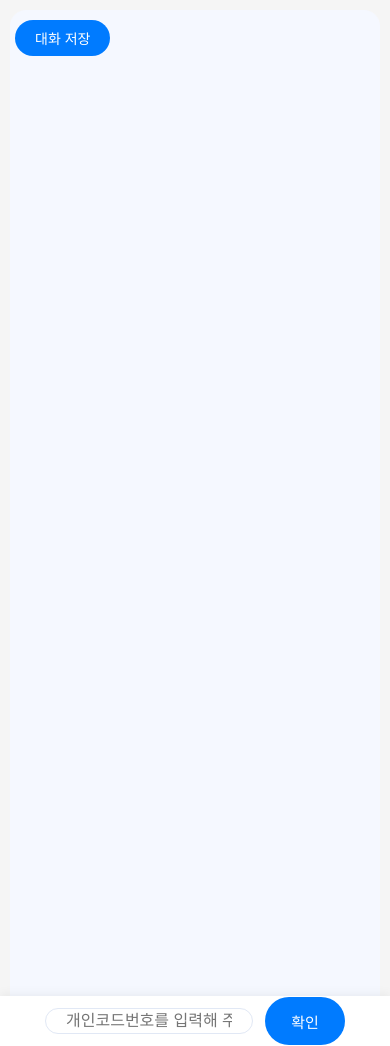
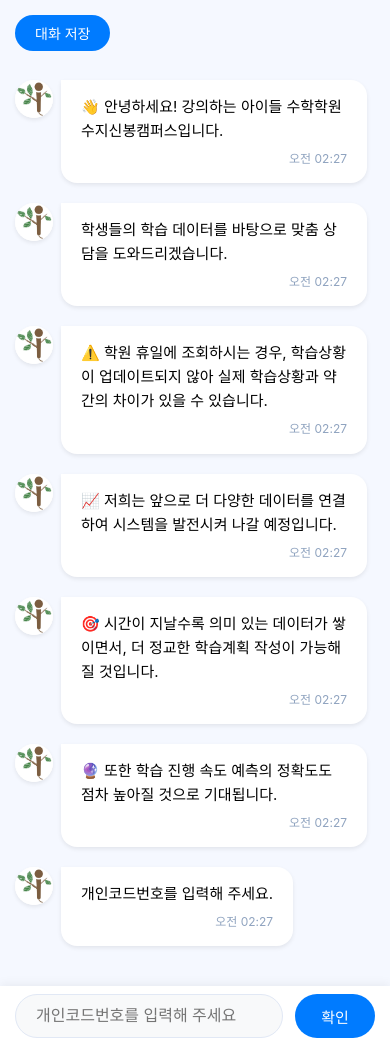
Before and after one commit to SINBONGMATH/learning-chatbotcd, a Flask app: template templates/chat.html in a window 390 px wide. Run offline with Flask 3, Linux system fonts and the light colour scheme; the template is opened without the code that fills it, so the values that code supplies are empty.

Commit message:
Update chat.html

```diff
--- a/templates/chat.html
+++ b/templates/chat.html
@@ -11,7 +11,7 @@
             --primary-hover: #0056b3;
             --background-color: #F5F8FF;
             --message-shadow: 0 2px 4px rgba(0,0,0,0.08);
-            --input-height: 50px;
+            --input-height: 60px;
         }
 
         * {
@@ -21,9 +21,9 @@
 
         body {
             margin: 0;
-            padding: 10px;
+            padding: 0;
             font-family: -apple-system, BlinkMacSystemFont, 'Segoe UI', Roboto, Arial, sans-serif;
-            background-color: #f5f5f5;
+            background-color: var(--background-color);
             height: 100vh;
             height: -webkit-fill-available;
             overflow: hidden;
@@ -35,13 +35,11 @@
         }
 
         .chat-container {
-            max-width: 100%;
-            margin: 0 auto;
-            height: calc(100vh - 20px);
+            height: 100vh;
+            height: -webkit-fill-available;
             display: flex;
             flex-direction: column;
             background-color: var(--background-color);
-            border-radius: 16px;
             position: relative;
             overflow: hidden;
         }
@@ -90,6 +88,12 @@
             word-wrap: break-word;
         }
 
+        .bot-message-with-logo a {
+            color: var(--primary-color);
+            text-decoration: underline;
+            font-weight: 500;
+        }
+
         .user-message {
             background-color: #FFE94A;
             padding: 15px 20px;
@@ -115,8 +119,8 @@
             bottom: 0;
             left: 0;
             right: 0;
-            padding: 15px 20px;
-            padding-bottom: calc(15px + var(--safe-area-inset-bottom));
+            padding: 8px 15px;
+            padding-bottom: calc(8px + var(--safe-area-inset-bottom));
             background: white;
             display: flex;
             box-shadow: 0 -2px 10px rgba(0,0,0,0.06);
@@ -129,24 +133,12 @@
             align-items: center;
             gap: 12px;
             flex: 1;
-            max-width: calc(100% - 40px);
-            margin: 0 auto;
-            padding: 0 20px;
+            max-width: 100%;
+            padding: 0 5px;
         }
 
         .message-container {
             display: none;
-        }
-
-        .input-wrapper {
-            display: flex;
-            align-items: center;
-            flex: 1;
-            gap: 8px;
-            background: #f8f9fa;
-            border-radius: 24px;
-            padding: 0 8px;
-            margin-right: 8px;
         }
 
         input {
@@ -155,9 +147,9 @@
             border: 1.5px solid #E1E8F5;
             border-radius: 24px;
             font-size: 15px;
-            background: transparent;
+            background: #f8f9fa;
             min-width: 0;
-            height: 24px;
+            height: 44px;
             transition: all 0.2s ease;
         }
 
@@ -170,20 +162,17 @@
 
         button {
             padding: 0 24px;
-            height: 48px;
+            height: 44px;
             background-color: var(--primary-color);
             color: white;
             border: none;
-            border-radius: 24px;
+            border-radius: 22px;
             font-size: 15px;
             font-weight: 500;
             cursor: pointer;
             transition: all 0.2s ease;
             min-width: 80px;
-        }
-
-        button:hover {
-            background-color: var(--primary-hover);
+            flex-shrink: 0;
         }
 
         button:active {
@@ -192,42 +181,12 @@
 
         .save-chat-btn {
             position: fixed;
-            top: 20px;
+            top: 15px;
             left: 15px;
             padding: 8px 20px;
             height: 36px;
             font-size: 14px;
             z-index: 1000;
-        }
-
-        .typing {
-            margin: 8px 0;
-            padding: 8px 16px;
-            background: rgba(255,255,255,0.8);
-            border-radius: 16px;
-            display: inline-flex;
-            align-items: center;
-            gap: 4px;
-            font-size: 13px;
-            color: #666;
-            backdrop-filter: blur(8px);
-            -webkit-backdrop-filter: blur(8px);
-        }
-
-        .typing span {
-            width: 4px;
-            height: 4px;
-            background: #666;
-            border-radius: 50%;
-            animation: typing 1s infinite;
-        }
-
-        .typing span:nth-child(2) { animation-delay: 0.2s; }
-        .typing span:nth-child(3) { animation-delay: 0.4s; }
-
-        @keyframes typing {
-            0%, 100% { transform: translateY(0); }
-            50% { transform: translateY(-4px); }
         }
 
         @keyframes fadeIn {
@@ -250,11 +209,7 @@
             }
 
             .input-container {
-                padding: 12px 15px;
-            }
-
-            .code-container, .message-container {
-                padding: 0 10px;
+                padding: 8px 10px;
             }
         }
     </style>
@@ -267,7 +222,7 @@
                 <input type="text" id="codeInput" placeholder="개인코드번호를 입력해 주세요">
                 <button onclick="verifyCode()">확인</button>
             </div>
-            <div class="message-container" id="messageContainer" style="display: none;">
+            <div class="message-container" id="messageContainer">
                 <input type="text" id="messageInput" placeholder="궁금하신 내용을 입력해 주세요">
                 <button onclick="sendMessage()">전송</button>
             </div>
@@ -276,28 +231,7 @@
     </div>
 
     <script>
-        function setViewportHeight() {
-            let vh = window.innerHeight * 0.01;
-            document.documentElement.style.setProperty('--vh', `${vh}px`);
-        }
-
-        window.addEventListener('resize', setViewportHeight);
-        window.addEventListener('orientationchange', setViewportHeight);
-        setViewportHeight();
-
-        const inputContainer = document.querySelector('.input-container');
-        const chatMessages = document.querySelector('.chat-messages');
-
-        function adjustScroll() {
-            setTimeout(() => {
-                chatMessages.scrollTop = chatMessages.scrollHeight;
-            }, 100);
-        }
-
-        inputContainer.addEventListener('focusin', adjustScroll);
-        window.addEventListener('resize', adjustScroll);
-
-        window.onload = function() {
+        document.addEventListener('DOMContentLoaded', function() {
             const messages = [
                 "👋 안녕하세요! 강의하는 아이들 수학학원 수지신봉캠퍼스입니다.",
                 "학생들의 학습 데이터를 바탕으로 맞춤 상담을 도와드리겠습니다.",
@@ -305,27 +239,16 @@
                 "📈 저희는 앞으로 더 다양한 데이터를 연결하여 시스템을 발전시켜 나갈 예정입니다.",
                 "🎯 시간이 지날수록 의미 있는 데이터가 쌓이면서, 더 정교한 학습계획 작성이 가능해질 것입니다.",
                 "🔮 또한 학습 진행 속도 예측의 정확도도 점차 높아질 것으로 기대됩니다.",
-                "개인코드번호를 입력해 주세요."
+                "개인코드번호를 입력해 주세요.",
+                "상담원과 직접 통화를 원하시면 <a href='tel:010-2963-5207'>010-2963-5207</a>로 연락 주시기 바랍니다."
             ];
 
-            for(let i = 0; i < messages.length; i += 2) {
-                const chunk = messages.slice(i, i + 2).join("\n\n");
-                if (chunk.trim()) {
-                    setTimeout(() => {
-                        addMessage(chunk, false);
-                    }, (i/2) * 2000);
-                }
-            }
-        }
-
-        function showTyping() {
-            const typingDiv = document.createElement('div');
-            typingDiv.className = 'typing';
-            typingDiv.innerHTML = '입력 중<span></span><span></span><span></span>';
-            chatMessages.appendChild(typingDiv);
-            chatMessages.scrollTop = chatMessages.scrollHeight;
-            return typingDiv;
-        }
+            messages.forEach((message, index) => {
+                setTimeout(() => {
+                    addMessage(message, false);
+                }, index * 1000);
+            });
+        });
 
         function addMessage(message, isUser) {
             const chatMessages = document.getElementById('chatMessages');
@@ -375,51 +298,76 @@
             chatMessages.scrollTop = chatMessages.scrollHeight;
         }
 
-        function showCodeConfirmation() {
-            const confirmMessage = "✅ 개인코드가 확인되었습니다. 문의하실 내용을 입력해주세요.";
-            addMessage(confirmMessage, false);
-        }
-
         function verifyCode() {
             const code = document.getElementById('codeInput').value;
             if (code.trim() !== '') {
                 document.getElementById('messageContainer').style.display = 'flex';
                 document.querySelector('.code-container').style.display = 'none';
-                showCodeConfirmation();
+                addMessage("✅ 개인코드가 확인되었습니다. 문의하실 내용을 입력해주세요.", false);
             } else {
                 alert('개인코드번호를 입력해주세요');
             }
         }
 
-        async function sendMessage() {
+        function sendMessage() {
             const messageInput = document.getElementById('messageInput');
             const message = messageInput.value;
+
             if (!message) {
                 alert('메시지를 입력해주세요');
                 return;
             }
+
             addMessage(message, true);
             messageInput.value = '';
 
-            try {
-                const response = await fetch('/chat', {
-                    method: 'POST',
-                    headers: {
-                        'Content-Type': 'application/json',
-                    },
-                    body: JSON.stringify({
-                        phone: document.getElementById('codeInput').value,
-                        message: message
-                    })
-                });
+            // 임시 응답 메시지
+            setTimeout(() => {
+                addMessage("문의하신 내용을 확인하였습니다. 담당 선생님이 확인 후 답변 드리도록 하겠습니다.", false);
+            }, 1000);
+        }
 
-                if (!response.ok) {
-                    throw new Error('Network response was not ok');
-                }
+        function saveChat() {
+            const messages = document.querySelectorAll('.user-message, .logo-message');
+            let chatContent = "=== 상담 내용 ===\n\n";
 
-                const data = await response.json();
+            messages.forEach(msg => {
+                const time = msg.querySelector('.message-time')?.textContent || '';
+                const content = msg.textContent.replace(time, '').trim();
+                const type = msg.classList.contains('user-message') ? '[학생]' : '[상담사]';
 
-                if (data && data.response) {
-                    const sentences = data.response.split(/(?<=[.!?])\s+/);
-                    for (let i = 0; i < sentences.length; i += 2) {
-                        const chunk = sentences.slice(i, i + 2).join(" ");
+                chatContent += `${type} ${content}\n`;
+                if (time) chatContent += `(${time})\n`;
+                chatContent += "\n";
+            });
+
+            const date = new Date().toLocaleDateString('ko-KR').replace(/\./g, '').trim();
+            const filename = `상담내용_${date}.txt`;
+
+            const blob = new Blob([chatContent], { type: 'text/plain;charset=utf-8' });
+            const url = window.URL.createObjectURL(blob);
+            const a = document.createElement('a');
+
+            a.href = url;
+            a.download = filename;
+            a.click();
+
+            window.URL.revokeObjectURL(url);
+        }
+
+        // Enter 키 이벤트 처리
+        document.getElementById('codeInput').addEventListener('keypress', function(e) {
+            if (e.key === 'Enter') {
+                verifyCode();
+            }
+        });
+
+        document.getElementById('messageInput').addEventListener('keypress', function(e) {
+            if (e.key === 'Enter' && !e.shiftKey) {
+                e.preventDefault();
+                sendMessage();
+            }
+        });
+    </script>
+</body>
+</html>
```
